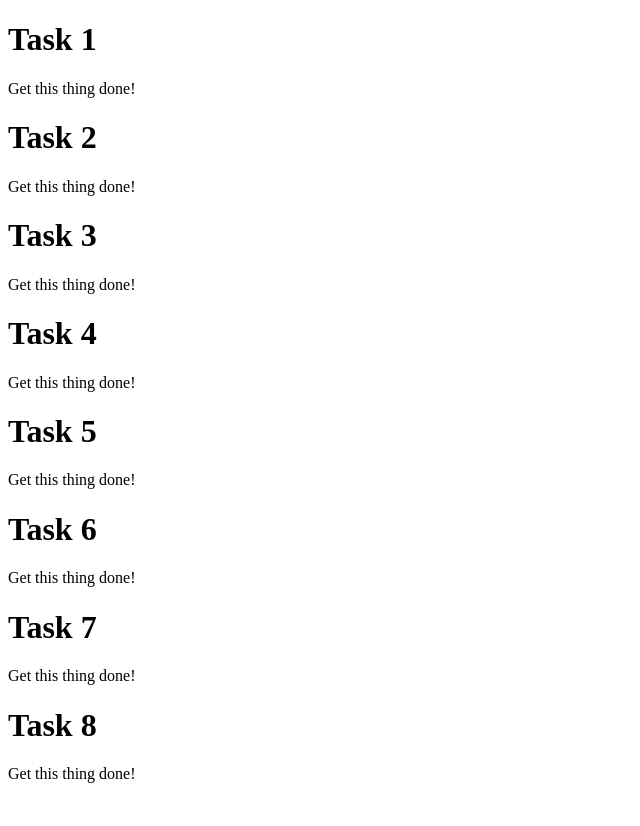
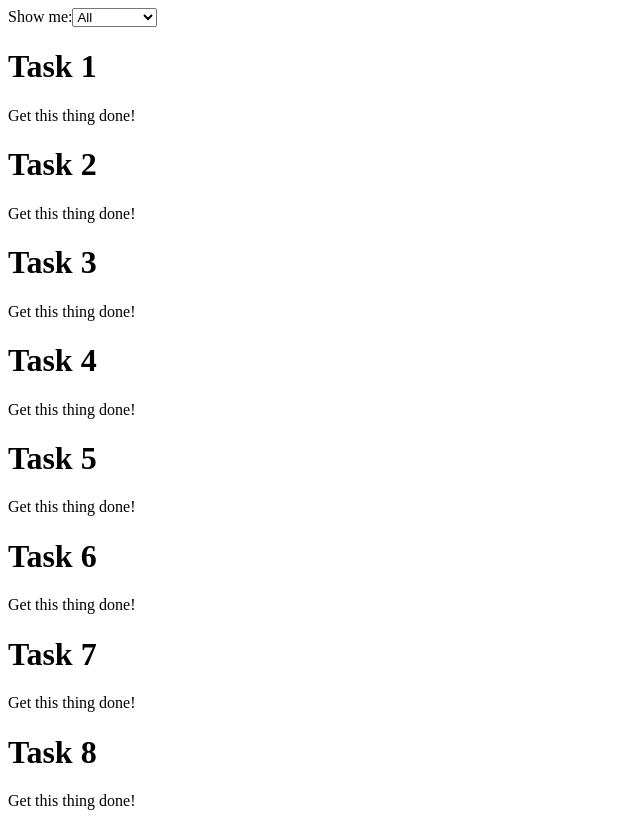
Before and after one commit to ireneyiu/kanban, a plain HTML site: page index.html in a window 1280 px wide. Shown: the whole page, without its empty margins (0-640 px from the left). Before the commit the page ends 800 px from the top, so only its background shows below. Drawn offline with Linux system fonts and the light colour scheme.

Commit message:
Add select to filter card by status

```diff
--- a/index.html
+++ b/index.html
@@ -5,7 +5,11 @@
     <title>Kanban</title>
   </head>
   <body>
-    <div id="cards"></div>
+    <div id="cards">
+      <header>
+        <div id="filter"><label>Show me:</label></div>
+      </header>
+    </div>
     <script id="cardTemplate" type="text/template">
       <h1><%= title %></h1>
       <p><%= description %></p>
--- a/js/app.js
+++ b/js/app.js
@@ -39,6 +39,7 @@
       initialize: function() {
         this.collection = new Kanban(cards);
         this.render();
+        this.$el.find('#filter').append(this.createSelect());
       },
       render: function() {
         var self = this;
@@ -51,6 +52,26 @@
           model: item
         });
         this.$el.append(cardView.render().el);
+      },
+      getStatuses: function() {
+        return _.uniq(this.collection.pluck("status"), false, function(status) {
+          return status.toLowerCase();
+        });
+      },
+      createSelect: function() {
+        var filter = this.$el.find('#filter'),
+          select = $('<select/>', {
+            html: "<option>All</option>"
+          });
+
+        _.each(this.getStatuses(), function(item) {
+          var option = $('<option/>', {
+            value: item.toLowerCase(),
+            text: item.toLowerCase()
+          }).appendTo(select);
+        });
+
+        return select;
       }
     });
 
```
